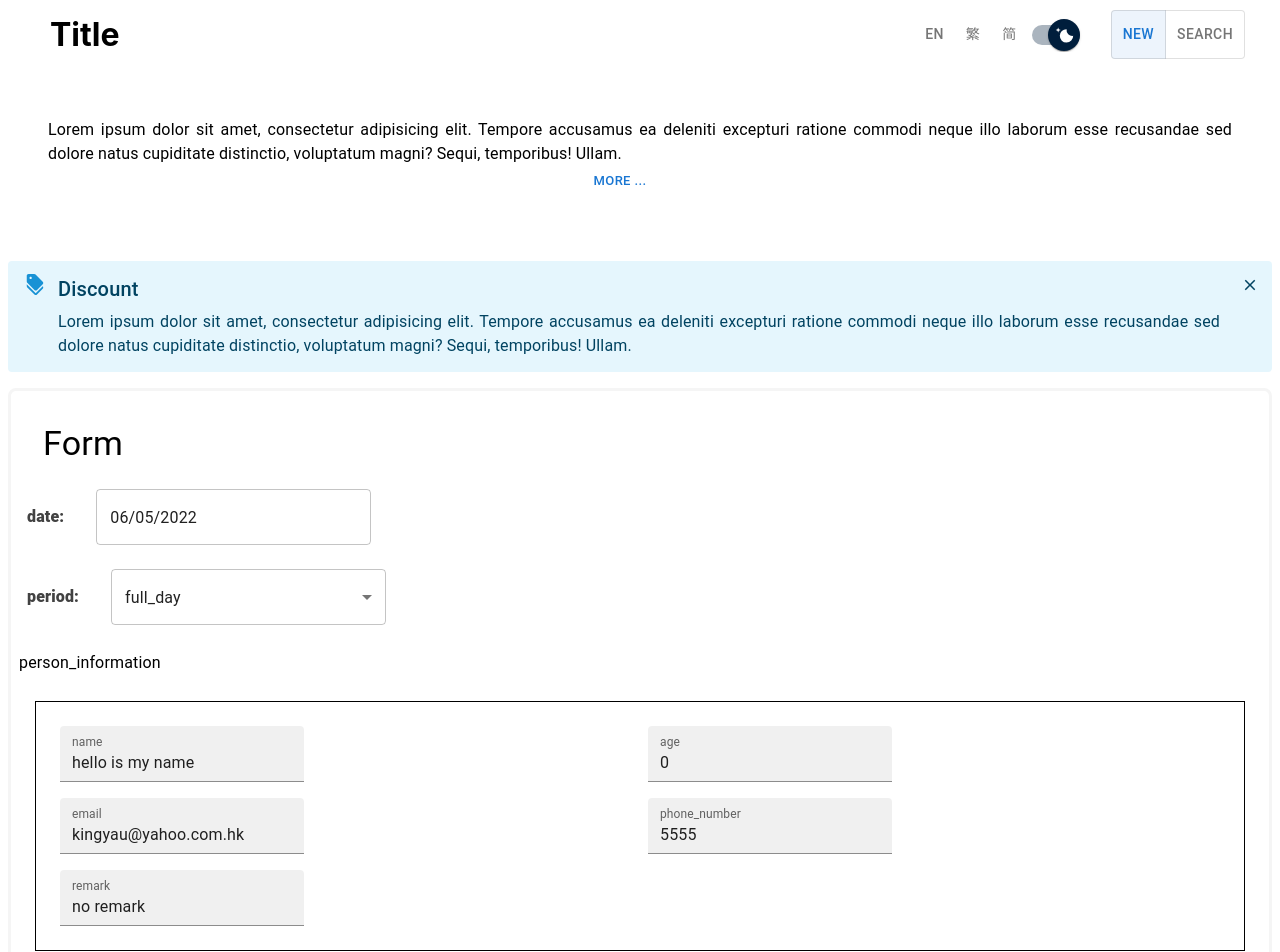
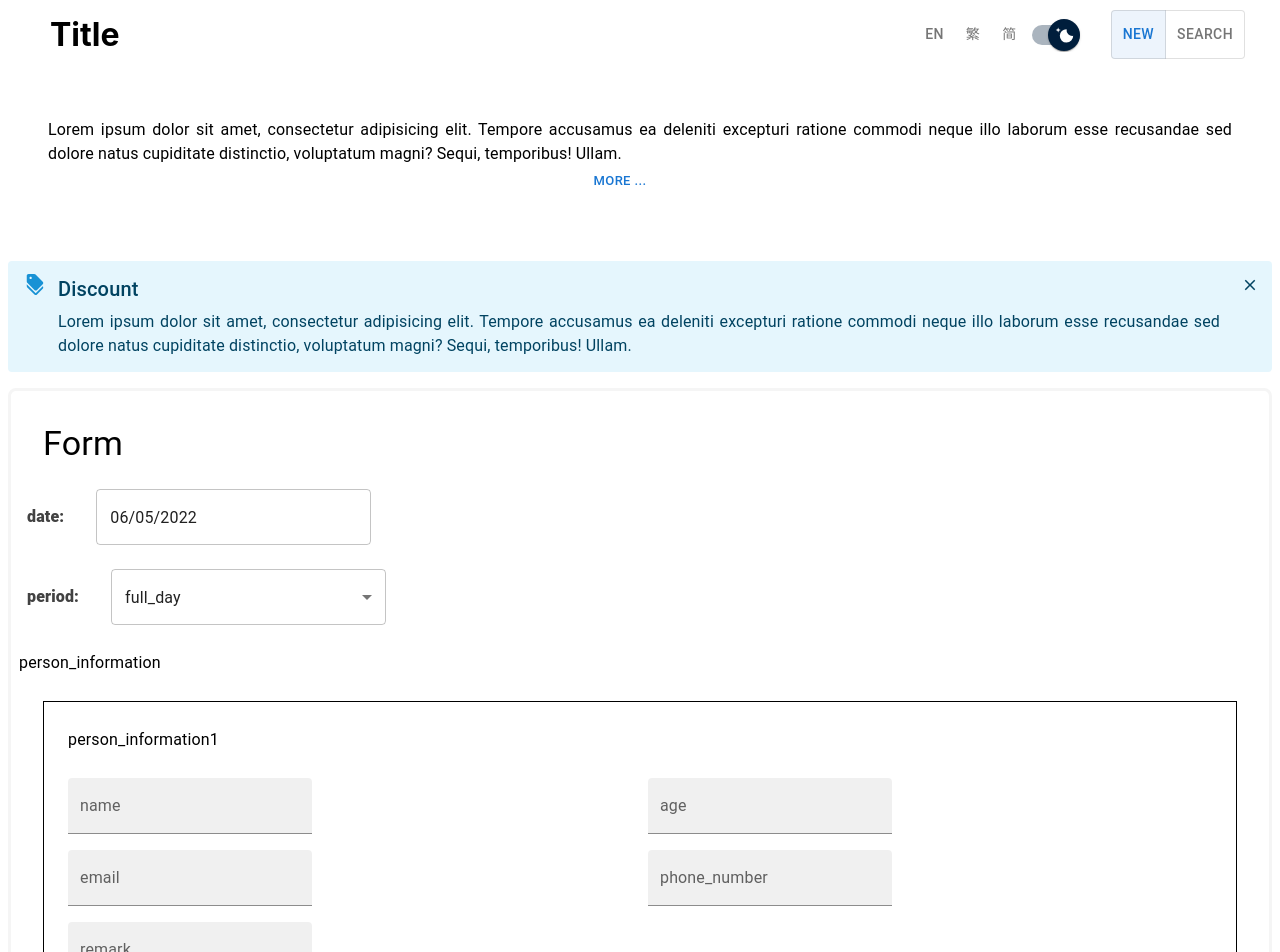
Before and after one commit to kingyau991319/ReservationDemo, a React (Vite) app: page /1/new in a window 1280 px wide. Shown: the top 952 px of the page. Built offline with nearby package versions, Linux system fonts and the light colour scheme.

Commit message:
add event for addPerson and deletePerson

```diff
--- a/src/components/NewResv/Constants/style.ts
+++ b/src/components/NewResv/Constants/style.ts
@@ -3,6 +3,9 @@ export const MARGIN = 5;
 
 // Small padding
 export const SMALL_PADDING = 1;
+
+// Medium padding
+export const MEDIUM_PADDING = 3;
 
 // Small padding
 export const TINY_MARGIN = 1;
--- a/src/components/NewResv/Form/PersonInfo/Age/age.tsx
+++ b/src/components/NewResv/Form/PersonInfo/Age/age.tsx
@@ -7,13 +7,13 @@ import TextField from '@mui/material/TextField';
 import { useTranslation } from 'react-i18next';
 
 
-const Age = (props) => {
+const Age = (props: { value : number; inputRef : any; }) => {
   const { inputRef } = props;
   const { t } = useTranslation();
 
   return (
     <>
-      <TextField id="name-basic" label={t("age")} variant="filled" inputRef={inputRef} defaultValue={props.value ?? 'default'} />
+      <TextField id="name-basic" label={t("age")} variant="filled" inputRef={inputRef} defaultValue={''} />
     </>
   )
 }
--- a/src/components/NewResv/Form/PersonInfo/Email/email.tsx
+++ b/src/components/NewResv/Form/PersonInfo/Email/email.tsx
@@ -13,7 +13,7 @@ const Email = (props) => {
 
   return (
     <>
-      <TextField id="name-basic" label={t("email")} variant="filled" inputRef={inputRef} defaultValue={props.value ?? 'default'} />
+      <TextField id="name-basic" label={t("email")} variant="filled" inputRef={inputRef} defaultValue={''} />
     </>
   )
 }
--- /dev/null
+++ b/src/components/NewResv/Form/PersonInfo/Interface/PersonData.tsx
@@ -0,0 +1,8 @@
+export interface PersonData {
+  id: number,
+  name: string,
+  age: number,
+  email: string,
+  phone: string,
+  remark: string
+}
--- a/src/components/NewResv/Form/PersonInfo/Name/name.tsx
+++ b/src/components/NewResv/Form/PersonInfo/Name/name.tsx
@@ -12,7 +12,7 @@ const Name = (props) => {
 
   return (
     <>
-      <TextField id="name-basic" label={t("name")} variant="filled" inputRef={inputRef} defaultValue={props.value ?? 'default'} />
+      <TextField id="name-basic" label={t("name")} variant="filled" inputRef={inputRef} defaultValue={''} />
     </>
   )
 }
--- a/src/components/NewResv/Form/PersonInfo/Person.tsx
+++ b/src/components/NewResv/Form/PersonInfo/Person.tsx
@@ -1,5 +1,5 @@
 // React
-import { useState, useRef, useEffect } from 'react';
+import { useRef } from 'react';
 
 // i18n
 import { useTranslation } from 'react-i18next';
@@ -7,33 +7,37 @@ import { useTranslation } from 'react-i18next';
 // Material ui
 import Box from '@mui/material/Box';
 import Grid from '@mui/material/Grid';
+import Stack from '@mui/material/Stack';
+import Button from '@mui/material/Button';
+import Typography from '@mui/material/Typography';
 
 // Constants
-import { SMALL_PADDING, TINY_MARGIN,  NEW_RESV_MIDWIDTH } from '../../Constants/style';
+import { MEDIUM_PADDING, SMALL_MARGIN } from '../../Constants/style';
 
-// Material Ui
+// Component
 import Name from './Name/name';
 import Age from './Age/age';
 import Email from './Email/email';
 import Phone from './Phone/phone';
 import Remark from './Remark/remark';
 
-const FormStyle = {
-  width: '100%',
-  minWidth: NEW_RESV_MIDWIDTH,
-  p : SMALL_PADDING,
-  mt : TINY_MARGIN,
-  ml : TINY_MARGIN,
-  mr : TINY_MARGIN,
-  border: 3,
-  borderColor: 'grey.100',
-  borderRadius: 2
-};
+// interface
+import { PersonData } from './Interface/PersonData';
 
+const Person =
+  (props : {
+    person : PersonData,
+    idx: number,
+    length: number,
+    deletePerson: Function
+  }) => {
+  const { t } = useTranslation();
 
-const Person = (props) => {
-
-  const { t } = useTranslation();
+  const {
+    length,
+    idx,
+    deletePerson
+  } = props;
 
   const {
     name,
@@ -49,11 +53,12 @@ const Person = (props) => {
   const phoneRef  = useRef(phone);
   const remarkRef = useRef(remark);
 
-  const showRefContent = () => {
-    console.log(nameRef.current.value ?? '');
-  };
+  return (
+    <Box sx={{border: 1 , p: MEDIUM_PADDING, m: SMALL_MARGIN}} >
+      <Typography variant="subtitle1" display="block" gutterBottom sx={{mb: SMALL_MARGIN}} >
+        {t('person_information') + (idx + 1)}
+      </Typography>
 
-  return (
       <Grid container spacing={{xs: 2}} columns={{ xs: 4, sm: 8}}>
         <Grid item xs={6} sm={4} md={4} >
           <Name value={name} inputRef={nameRef} />
@@ -71,6 +76,14 @@ const Person = (props) => {
           <Remark value={remark} inputRef={remarkRef} />
         </Grid>
       </Grid>
+
+      {/* Delete button */}
+      {
+        length !== 1 && <Stack direction={{sm: 'row-reverse'}} sx={{mr: SMALL_MARGIN, mt: SMALL_MARGIN}} spacing={3}>
+          <Button variant="outlined" color="secondary" onClick={() => deletePerson(idx)}>{t('delete')}</Button>
+        </Stack>
+      }
+    </Box>
   )
 }
 
--- a/src/components/NewResv/Form/PersonInfo/PersonInfo.tsx
+++ b/src/components/NewResv/Form/PersonInfo/PersonInfo.tsx
@@ -5,61 +5,76 @@ import { useState } from 'react';
 import { useTranslation } from 'react-i18next';
 
 // Material ui
-import Box from '@mui/material/Box';
-import { Typography } from '@mui/material';
+import Typography from '@mui/material/Typography';
 import Button from '@mui/material/Button';
 import Stack from '@mui/material/Stack';
 
 // Icon
 import CloseIcon from '@mui/icons-material/Close';
 
+// Constants
+import { SMALL_MARGIN } from '../../Constants/style';
+
 // Components
 import Person from './Person';
 
-interface Person {
-  id: number,
-  name: string,
-  age: number,
-  email: string,
-  phone: string,
-  remark: string
+// interface
+import { PersonData } from './Interface/PersonData';
+
+const typographyProps = {
+  mt : SMALL_MARGIN,
+  mb : SMALL_MARGIN
+};
+
+const initPersonData : PersonData = {
+  id: 1,
+  name: '',
+  age: 0,
+  email: '',
+  phone: '',
+  remark: ''
 }
 
-const typographyProps = {
-  mt : 3,
-  mb : 3
-};
+const PersonInfo = () => {
+  const { t } = useTranslation();
+  let [ persons, setPersons ] = useState<PersonData[]>([initPersonData]);
+  let [ personOrder, setpersonOrder ] = useState(1);
 
-const PersonInfo = () => {
+  // Add person by clicking the add new button
+  const addPerson = () => {
+    setPersons([...persons, {
+      ...initPersonData,
+      id: personOrder + 1,
+    }]);
+    setpersonOrder(personOrder + 1);
+  }
 
-  const { t } = useTranslation();
-  let [ persons, setPersons ] = useState<Person[]>([
-    {
-      id: 1,
-      name: 'hello is my name',
-      age: 0,
-      email: 'kingyau@yahoo.com.hk',
-      phone: '5555',
-      remark: 'no remark'
+  const deletePerson = (idx : number) => {
+    setPersons(
+      persons.filter((person, i) => i !== (idx))
+    );
   }
-  ]);
 
   return (
     <>
       <Typography variant="subtitle1" display="block" gutterBottom sx={typographyProps}>
         {t('person_information')}
       </Typography>
-      <Box sx={{border: 1 , p: 3, m: 2}}>
       {
-          persons.map((person: Person, index: number) => {
+        persons.map((person: PersonData, index: number) => {
           return (
-              <Person key={person.id} person={person}/>
+            <Person
+              key={person.id}
+              person={person}
+              idx={index}
+              deletePerson={deletePerson}
+              length={persons.length}
+            />
           )
         })
       }
-      </Box>
       <Stack direction={{sm: 'row-reverse'}} sx={{mr: 3}} spacing={3}>
-        <Button variant="outlined">{t('add_new')}</Button>
+        <Button variant="outlined" onClick={addPerson}>{t('add_new')}</Button>
       </Stack>
     </>
   )
--- a/src/components/NewResv/Form/PersonInfo/Phone/phone.tsx
+++ b/src/components/NewResv/Form/PersonInfo/Phone/phone.tsx
@@ -13,7 +13,7 @@ const Phone = (props) => {
 
   return (
     <>
-      <TextField id="name-basic" label={t("phone_number")} variant="filled" inputRef={inputRef} defaultValue={props.value ?? 'default'} />
+      <TextField id="name-basic" label={t("phone_number")} variant="filled" inputRef={inputRef} defaultValue={''} />
     </>
   )
 }
--- a/src/components/NewResv/Form/PersonInfo/Remark/remark.tsx
+++ b/src/components/NewResv/Form/PersonInfo/Remark/remark.tsx
@@ -13,7 +13,7 @@ const Remark = (props) => {
 
   return (
     <>
-      <TextField id="name-basic" label={t("remark")} variant="filled" inputRef={inputRef} defaultValue={props.value ?? 'default'} />
+      <TextField id="name-basic" label={t("remark")} variant="filled" inputRef={inputRef} defaultValue={''} />
     </>
   )
 }
--- a/src/locale/en.json
+++ b/src/locale/en.json
@@ -1,8 +1,10 @@
 {
+  "add_new" : "Add New",
   "afternoon" : "Afternoon",
   "age" : "Age",
   "booking_date" : "Booking Date",
   "date" : "Date",
+  "delete" : "Delete",
   "email" : "Email",
   "full_day": "Full Day",
   "morning": "Morning",
--- a/src/locale/zh-cn.json
+++ b/src/locale/zh-cn.json
@@ -1,8 +1,10 @@
 {
+  "add_new" : "新增",
   "afternoon" : "午后",
   "age" : "年龄",
   "booking_date" : "预定日期",
   "date" : "日期",
+  "delete" : "删除",
   "email" : "电子邮件",
   "full_day": "全天",
   "morning": "白天",
--- a/src/locale/zh-hk.json
+++ b/src/locale/zh-hk.json
@@ -1,8 +1,10 @@
 {
+  "add_new" : "新增",
   "afternoon" : "午後",
   "age" : "年齢",
   "booking_date" : "預定日期",
   "date" : "日期",
+  "delete" : "刪除",
   "email" : "電子郵件",
   "full_day": "全天",
   "morning": "白天",
```
Lines whose indentation alone changed are shown as unchanged.
